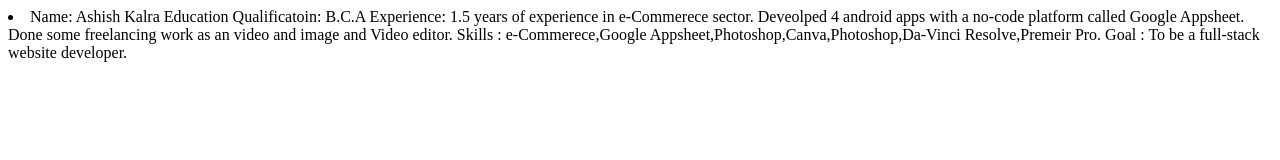
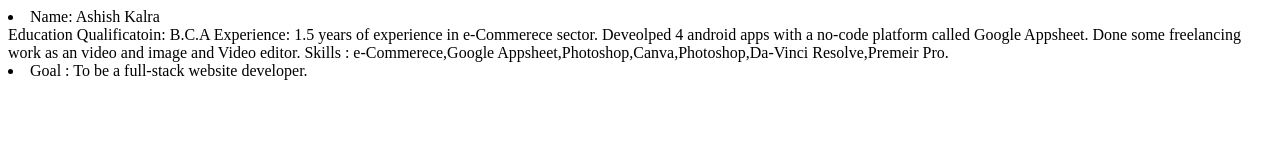
Before and after one commit to llashishll/ashishkalra-portfolio, a plain HTML site: page index.html in a window 1280 px wide. Drawn offline with Linux system fonts and the light colour scheme.

Commit message:
Update index.html

```diff
--- a/index.html
+++ b/index.html
@@ -8,13 +8,13 @@
     </title>
 </head>
 <body>
-    <li>Name: Ashish Kalra
+    <li>Name: Ashish Kalra</li>
     Education Qualificatoin: B.C.A
     Experience: 1.5 years of experience in e-Commerece sector.
                 Deveolped 4 android apps with a no-code platform called Google Appsheet.
                 Done some freelancing work as an video and image and Video editor.
     Skills : e-Commerece,Google Appsheet,Photoshop,Canva,Photoshop,Da-Vinci Resolve,Premeir Pro.
 
-    Goal : To be a full-stack website developer.</li>
+    <li>Goal : To be a full-stack website developer.</li>
 </body>
 </html>
```
